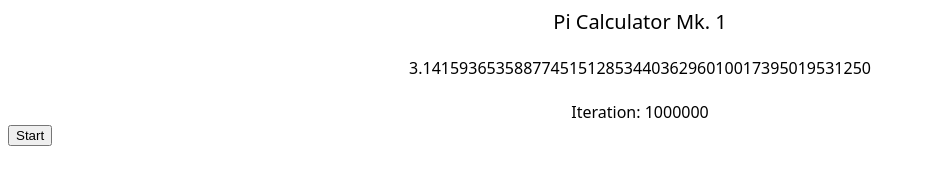
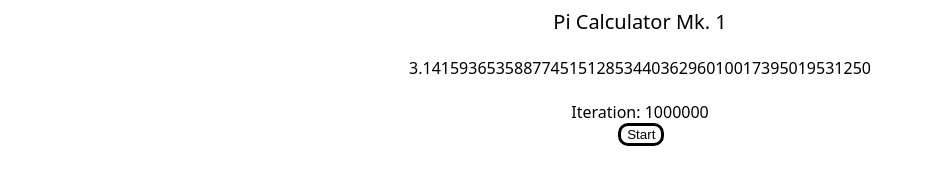
Before and after one commit to BinaryKiwiz/Pi-Calculator-V1, a plain HTML site: page index.html in a window 1280 px wide. Shown: the whole page, without its empty margins (0-925 px from the left). Drawn offline with Linux system fonts and the light colour scheme.

Commit message:
Update stylesheet.css

```diff
--- a/stylesheet.css
+++ b/stylesheet.css
@@ -18,3 +18,17 @@
   text-align: center;
   width: 100%;
 }
+
+.StartDiv{
+
+}
+
+.StartButton{
+  background: white;
+  text-align: center;
+  align-self: center;
+  position: absolute;
+  left: 48.3%;
+  border: solid rgb(0, 0, 0);
+  border-radius: 10px;
+}
```
